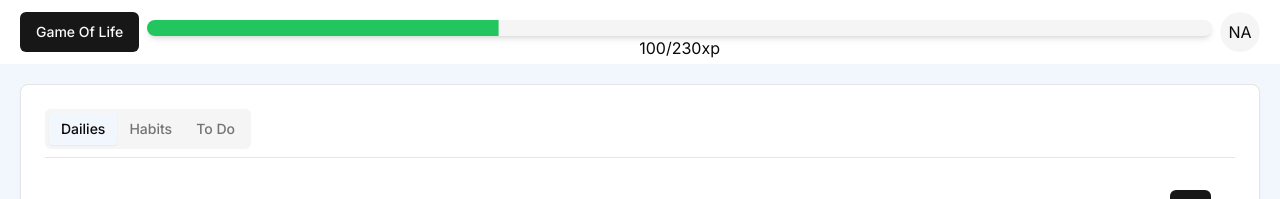
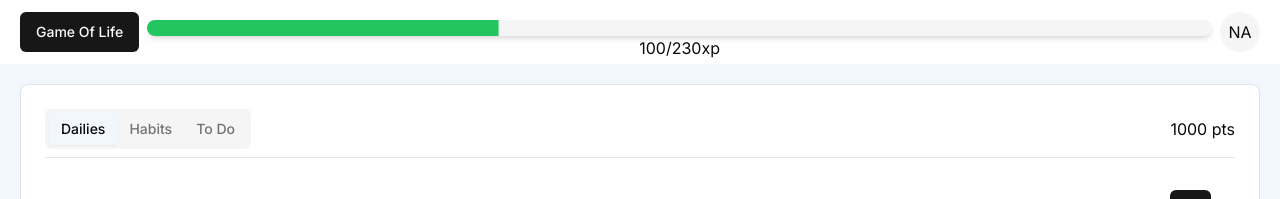
Before and after one commit to Fables7/Game-of-Life, a Next.js app: page /tasks in a window 1280 px wide. Shown: the top 199 px of the page. Built offline with nearby package versions, Linux system fonts and the light colour scheme.

Commit message:
Added points display on top

```diff
--- a/app/tasks/page.tsx
+++ b/app/tasks/page.tsx
@@ -175,11 +175,14 @@
       <Card className="w-full">
         <CardHeader>
           <Tabs defaultValue="dailies">
-            <TabsList>
-              <TabsTrigger value="dailies">Dailies</TabsTrigger>
-              <TabsTrigger value="habits">Habits</TabsTrigger>
-              <TabsTrigger value="todo">To Do</TabsTrigger>
-            </TabsList>
+            <div className="flex items-center justify-between">
+              <TabsList>
+                <TabsTrigger value="dailies">Dailies</TabsTrigger>
+                <TabsTrigger value="habits">Habits</TabsTrigger>
+                <TabsTrigger value="todo">To Do</TabsTrigger>
+              </TabsList>
+              <h1>1000 pts</h1>
+            </div>
             <Separator className="mt-2" />
             <TabsContent value="dailies">
               <DailyTasks tasks={dailyTasks} />
```
